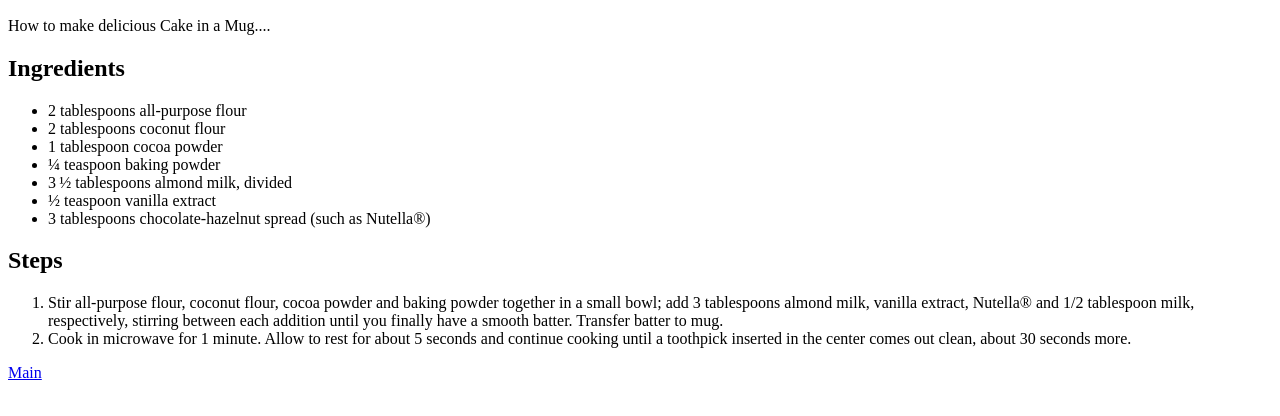
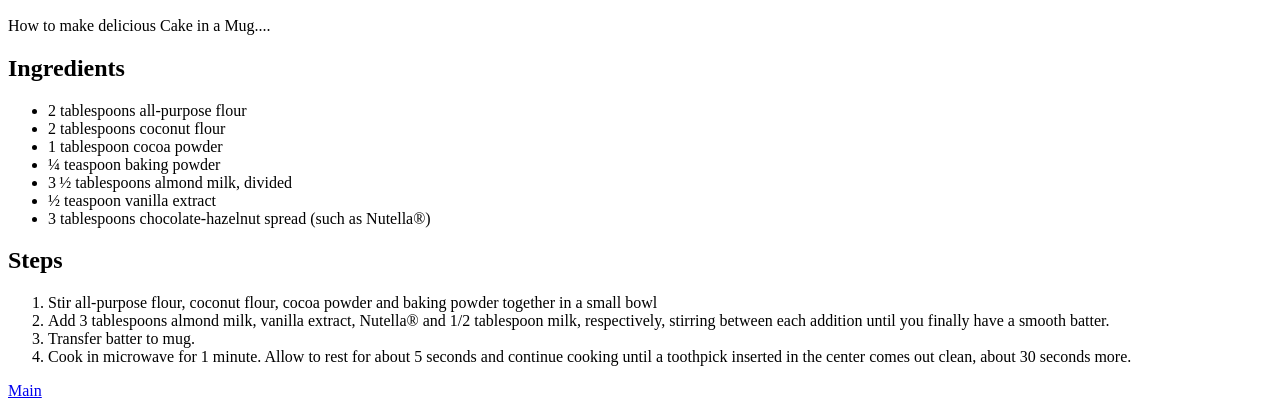
Before and after one commit to benjaminjgill/odin-recipes, a plain HTML site: page recipes/mugcake.html in a window 1280 px wide. Shown: the part 434-850 px from the top of the page. Drawn offline with Linux system fonts and the light colour scheme.

Commit message:
Decomposed recipe in mugcake.html to add two additional list items

```diff
--- a/recipes/mugcake.html
+++ b/recipes/mugcake.html
@@ -22,7 +22,9 @@
 </ul>
 <h2>Steps</h2>
 <ol>
-    <li>Stir all-purpose flour, coconut flour, cocoa powder and baking powder together in a small bowl; add 3 tablespoons almond milk, vanilla extract, Nutella® and 1/2 tablespoon milk, respectively, stirring between each addition until you finally have a smooth batter. Transfer batter to mug.</li>
+    <li>Stir all-purpose flour, coconut flour, cocoa powder and baking powder together in a small bowl</li>
+    <li>Add 3 tablespoons almond milk, vanilla extract, Nutella® and 1/2 tablespoon milk, respectively, stirring between each addition until you finally have a smooth batter.</li>
+    <li>Transfer batter to mug.</li>
     <li>Cook in microwave for 1 minute. Allow to rest for about 5 seconds and continue cooking until a toothpick inserted in the center comes out clean, about 30 seconds more.</li>
 </ol>
 <p><a href="../index.html">Main</a></p>
```
